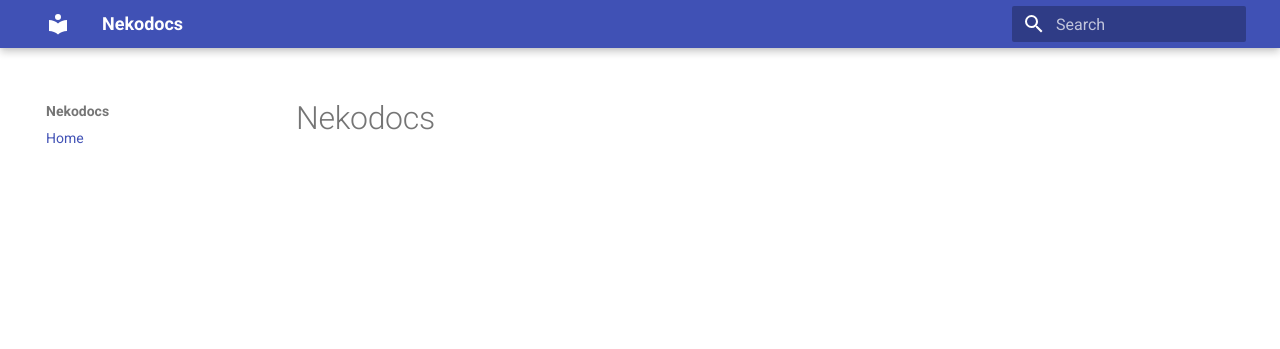
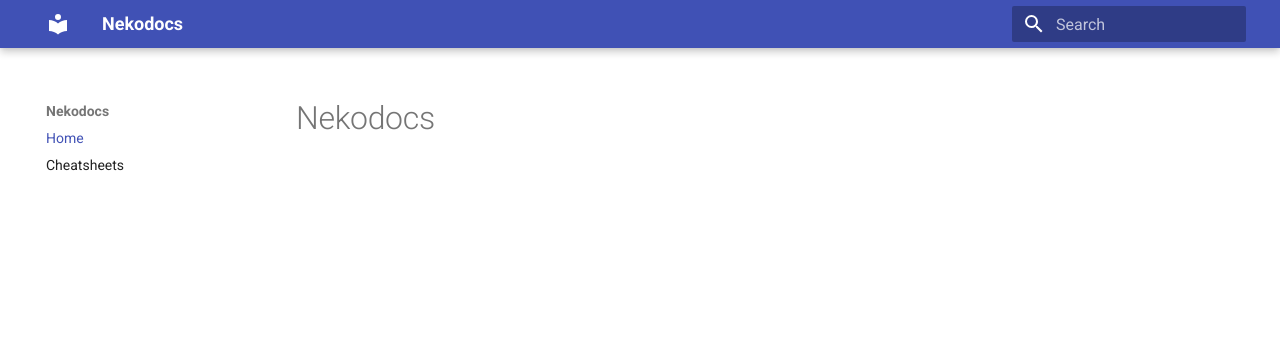
Before and after one commit to NekoLuka/raneto-wiki-files, an MkDocs documentation site: the page built from docs/index.md, in a window 1280 px wide. Shown: the top 349 px of the page. Built offline with MkDocs 1.6.1 and Material for MkDocs 9.7.7, drawn with Linux system fonts in a browser that asks for light colours.

Commit message:
Update mkdocs.yml

```diff
--- a/mkdocs.yml
+++ b/mkdocs.yml
@@ -3,3 +3,4 @@ theme:
   name: material
 nav:
   - Home: index.md
+  - Cheatsheets: cheatsheets.md
```
